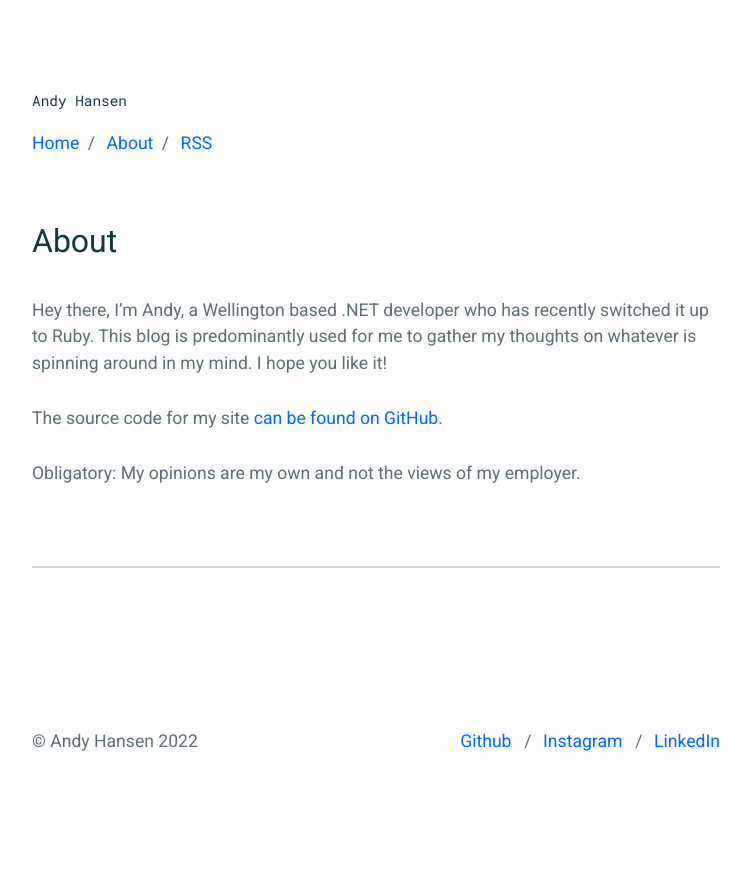
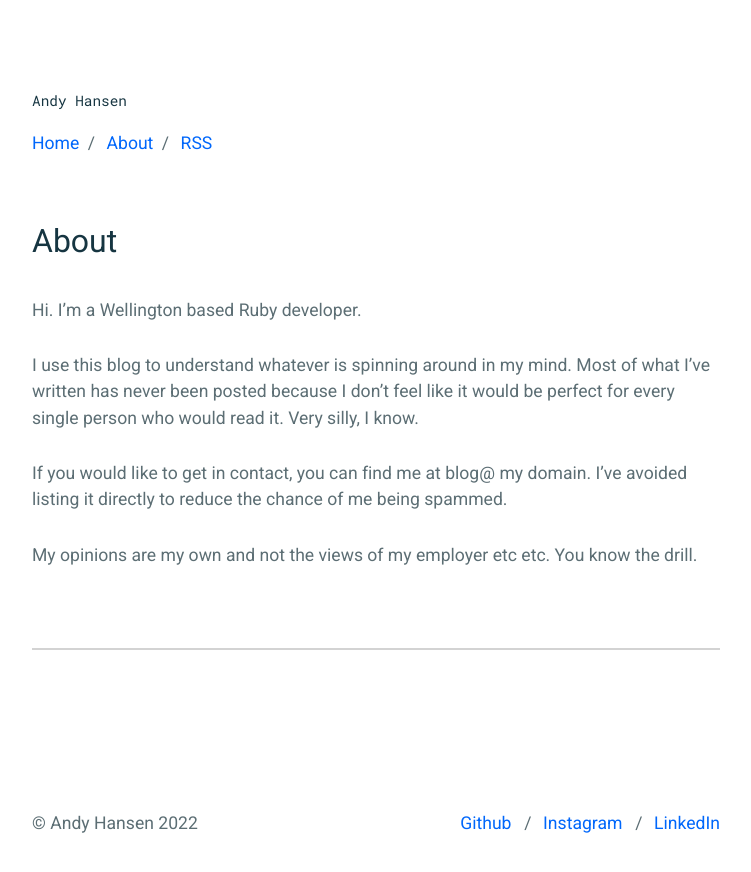
Before and after one commit to andyhansen/blog, a Jekyll site: the page built from _pages/about.md, in a window 1280 px wide. Shown: the top 872 px of the page, without its empty margins (264-1015 px from the left). Built offline with Jekyll 4.4.1, drawn with Linux system fonts in a browser that asks for light colours; nearby versions of some CDN libraries.

Commit message:
ref: adjust about

```diff
--- a/_pages/about.md
+++ b/_pages/about.md
@@ -4,10 +4,15 @@ title: About
 permalink: /about/
 ---
 
-Hey there, I'm Andy, a Wellington based .NET developer who has recently switched it up to Ruby.
-This blog is predominantly used for me to gather my thoughts on whatever is spinning around in my mind.
-I hope you like it!
+Hi.
+I'm a Wellington based Ruby developer.
 
-The source code for my site [can be found on GitHub](https://github.com/andyhansen/blog).
+I use this blog to understand whatever is spinning around in my mind.
+Most of what I've written has never been posted because I don't feel like it would be perfect for every single person who would read it.
+Very silly, I know.
 
-Obligatory: My opinions are my own and not the views of my employer.
+If you would like to get in contact, you can find me at blog@ my domain.
+I've avoided listing it directly to reduce the chance of me being spammed.
+
+My opinions are my own and not the views of my employer etc etc.
+You know the drill.
```
